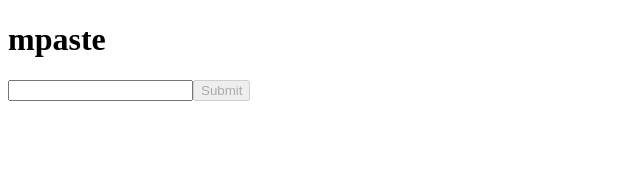
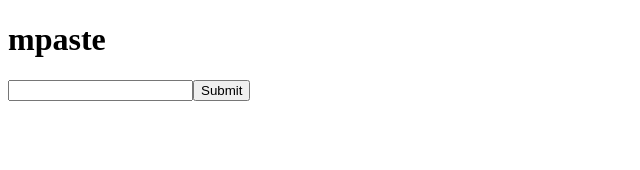
Before and after one commit to mpalmr/yapb, a Next.js app: page / in a window 1280 px wide. Shown: the top 170 px of the page, without its empty margins (0-640 px from the left). Built offline with nearby package versions, Linux system fonts and the light colour scheme.

Commit message:
cleanup formik boilerplate

```diff
--- a/components/pastebin/index.jsx
+++ b/components/pastebin/index.jsx
@@ -1,6 +1,11 @@
 import React from 'react';
-import { Formik } from 'formik';
 import axios from 'axios';
+import {
+  Formik,
+  Form,
+  Field,
+  ErrorMessage,
+} from 'formik';
 
 
 const formConfig = {
@@ -26,29 +31,14 @@ const formConfig = {
 export default function Pastebin() {
   return (
     <Formik {...formConfig}>
-      {({
-        values,
-        errors,
-        touched,
-        isSubmitting,
-        handleChange,
-        handleBlur,
-        handleSubmit,
-      }) => (
-        <form method="post" action="/" onSubmit={handleSubmit}>
-          <input
-            type="text"
-            name="contents"
-            onChange={handleChange}
-            onBlur={handleBlur}
-            value={values.email}
-          />
-          {errors.email && touched.email ? errors.email : null}
-
-          <button type="submit" disabled={isSubmitting || !values.contents}>
+      {({ isSubmitting }) => (
+        <Form method="post" action="/">
+          <Field name="contents" />
+          <ErrorMessage name="contents" component="div" />
+          <button type="submit" disabled={isSubmitting}>
             Submit
           </button>
-        </form>
+        </Form>
       )}
     </Formik>
   );
```
